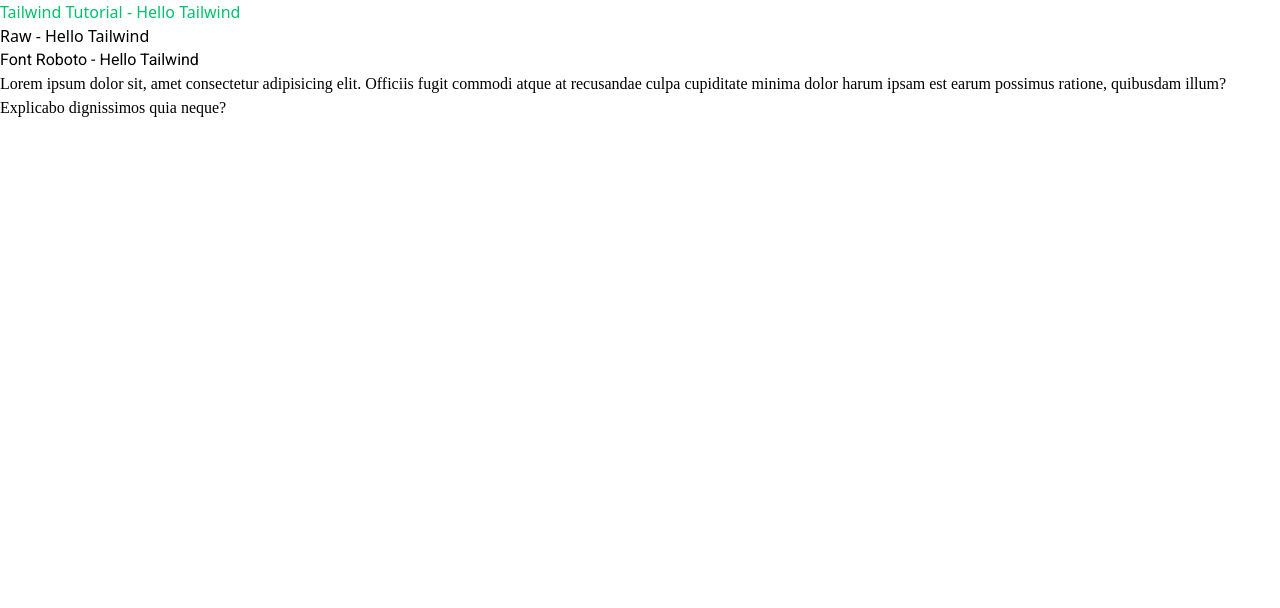
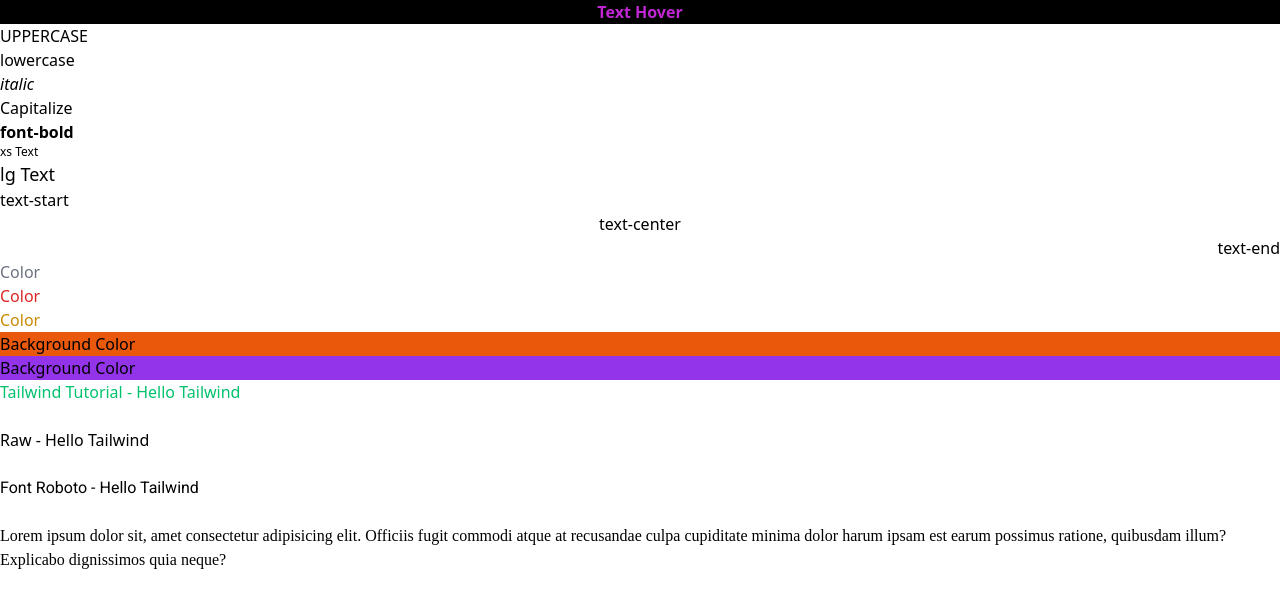
Before and after one commit to oznozder/Javascript_ilk_proje, a website: page İndex.html in a window 1280 px wide. Drawn offline with nearby package versions, Linux system fonts and the light colour scheme; a web font is replaced by a local one.

Commit message:
textcolor_backgroundcolor_textfont_added

```diff
--- a/İndex.html
+++ b/İndex.html
@@ -32,9 +32,30 @@
 </head>
 <body>
     <!-- Start Code -->
+     <!-- TEXT -->
+     <p class="text-tutorialFont-green hover:text-fuchsia-600 hover:bg-black text-center font-bold">Text Hover</p>
+      <p class="uppercase">uppercase</p>
+      <p class="lowercase">lowercase</p>
+      <p class="italic">italic</p>
+      <p class="capitalize">capitalize</p>
+      <p class="font-bold">font-bold</p>
+      <p class="text-xs">xs Text</p>
+      <p class="text-lg">lg Text</p>
+      <p class="text-start">text-start</p>
+      <p class="text-center">text-center</p>
+      <p class="text-end">text-end</p>
+     <!-- Background and text color -->
+     <p class="text-gray-500">Color</p>
+     <p class="text-red-600">Color</p>
+     <p class="text-yellow-600">Color</p>
+     <p class="bg-orange-600">Background Color</p>
+     <p class="bg-purple-600">Background Color</p>
    <p class="text-tutorialFont-green">Tailwind Tutorial - Hello Tailwind</p>
+</br>
    <p>Raw - Hello Tailwind</p>
+</br>
    <p class="font-tutorialFont">Font Roboto - Hello Tailwind</p>
+</br>
    <p class="font-tailwindtutorialFontdeneme">Lorem ipsum dolor sit, amet consectetur adipisicing elit. Officiis fugit commodi atque at recusandae culpa cupiditate minima dolor harum ipsam est earum possimus ratione, quibusdam illum? Explicabo dignissimos quia neque?</p>
 
     <!-- End Code -->
```
